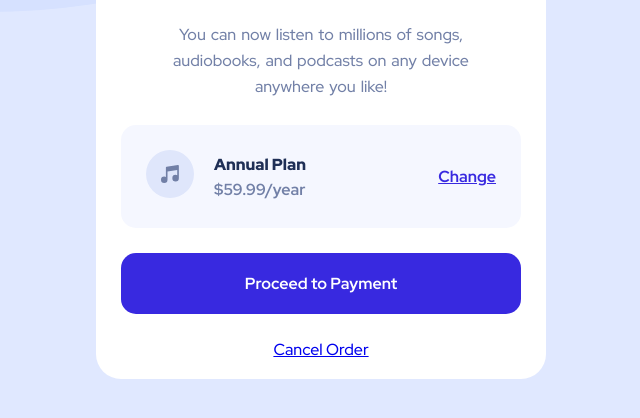
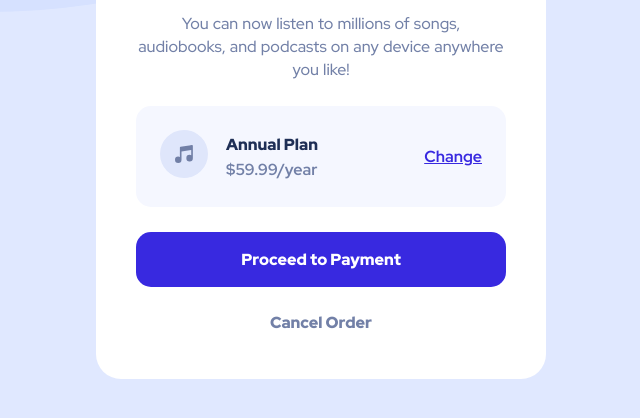
Before and after one commit to Galaxylord-AIM/Frontend-Mentor-Order-summary-card, a plain HTML site: page index.html in a window 1280 px wide. Shown: the part 376-794 px from the top of the page, without its empty margins (319-959 px from the left). Drawn offline with Linux system fonts and the light colour scheme.

Commit message:
cancel button done

```diff
--- a/css/style.css
+++ b/css/style.css
@@ -7,7 +7,7 @@
 /* css reset */
 * {
     margin: 0;
-    padding: 0;
+    /* padding: 0; */
     box-sizing: border-box;
 }
 
@@ -34,22 +34,23 @@ body {
 .text-area .title {
     font-weight: 900;
     color: hsl(223, 47%, 23%);
-    margin: 25px 0;
+    margin-top: 25px;
+    margin-bottom: 15px;
 }
 
 .text-area .sub-title {
     padding: 0 40px;
     font-weight: 500px;
     color: hsl(224, 23%, 55%);
-    line-height: 26px;
-    word-spacing: 1.5px;
+    line-height: 23px;
+    word-spacing: 0.7px;
 }
 
 .plan-box {
-    margin: 25px;
+    margin: 25px 40px;
     background-color: hsl(225, 100%, 98%);
     border-radius: 15px;
-    padding: 25px;
+    padding: 24px;
     display: flex;
     justify-content: space-between;
     align-items: center;
@@ -63,7 +64,7 @@ body {
 }
 
 .plan-box-left .icon {
-    margin-right: 20px;
+    margin-right: 18px;
 }
 
 .plan-box-left .summary h4 {
@@ -78,7 +79,7 @@ body {
     color: hsl(224, 23%, 55%);
 }
 
-.plan-box a {
+.plan-box .change-btn {
     color: hsl(245, 75%, 52%);
     font-weight: 700;
 }
@@ -92,11 +93,18 @@ body {
 .container .text-area .payment-btn {
     background-color: hsl(245, 75%, 52%);
     display: block;
-    margin: 0 25px 25px 25px;
-    padding: 20px 0;
+    margin: 0 40px 25px 40px;
+    padding: 17px 0;
     border-radius: 15px;
     color: white;
     text-decoration: none;
-    font-weight: 700;
+    font-weight: 900;
     /* box-shadow: ; */
 }
+
+.container .text-area .cancel-btn {
+    font-weight: 900;
+    text-decoration: none;
+    color: hsl(224, 23%, 55%);
+    margin-bottom: 50px;
+}
```
